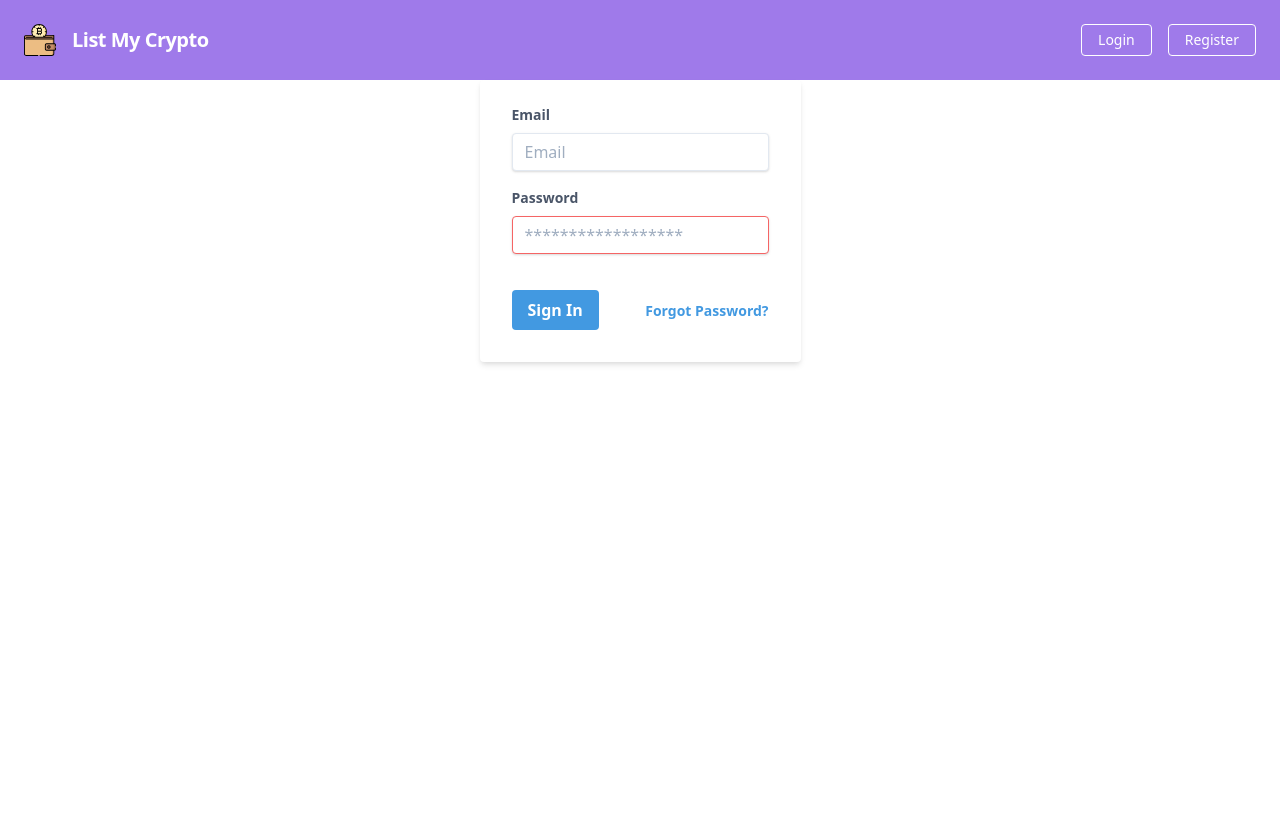
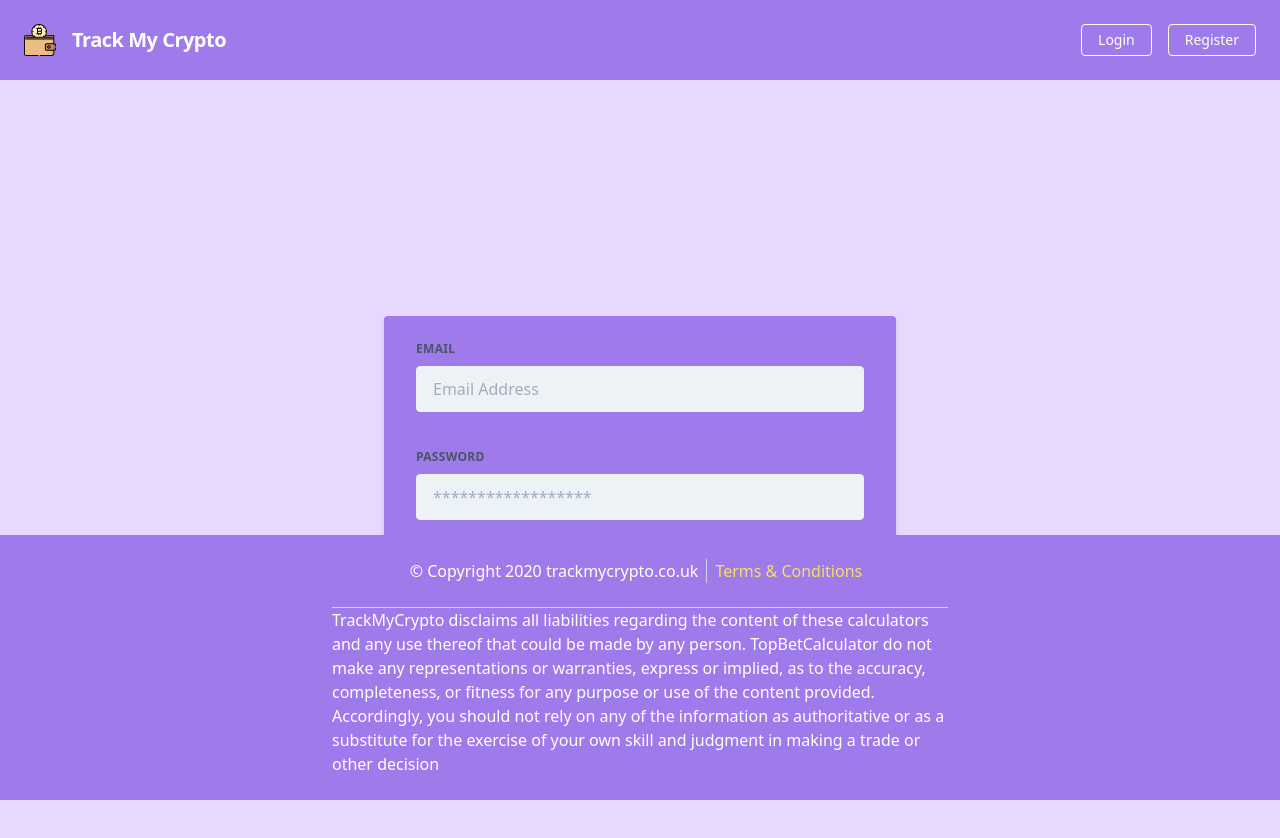
Before and after one commit to ajmaln/crypto-counter, a React (Create React App) app: page /login in a window 1280 px wide. Shown: the top 838 px of the page. Before the commit the page ends 800 px from the top, so only its background shows below. Built offline with nearby package versions, Linux system fonts and the light colour scheme.

Commit message:
Added footer

```diff
--- a/public/index.html
+++ b/public/index.html
@@ -24,7 +24,7 @@
       work correctly both with client-side routing and a non-root public URL.
       Learn how to configure a non-root public URL by running `npm run build`.
     -->
-    <title>List My Crypto</title>
+    <title>Track My Crypto</title>
   </head>
   <body>
     <noscript>You need to enable JavaScript to run this app.</noscript>
--- a/src/App.jsx
+++ b/src/App.jsx
@@ -2,13 +2,23 @@ import React from 'react';
 import './assets/css/tailwind.output.css';
 //* Core Components
 import AddCrypto from './components/AddCrypto/AddCrypto';
+import Portfolio from './components/Portfolio/Portfolio';
 import Header from './components/Header';
+import Footer from './components/Footer';
 
 function App() {
   return (
     <>
       <Header />
-      <AddCrypto />
+      <div className="min-h-screen mb-20">
+        <div className="flex items-center justify-center">
+          <AddCrypto />
+        </div>
+        <div className="flex items-center justify-center">
+          <Portfolio />
+        </div>
+      </div>
+      <Footer />
     </>
   );
 }
--- a/src/components/AddCrypto/AddCrypto.jsx
+++ b/src/components/AddCrypto/AddCrypto.jsx
@@ -22,8 +22,7 @@ const AddCrypto = () => {
   }, []);
 
   return (
-    <div className="flex items-center justify-between">
-      <div className="flex items-center space-x-4">
+    <div className="flex items-center space-x-4 m-5 p-6 bg-purple-200 border-solid border-2 border-purple-700 rounded-lg w-8/12">
       <div className="inline-block relative block appearance-none w-full bg-white border border-gray-400 hover:border-gray-500 rounded shadow leading-tight focus:outline-none focus:shadow-outline">
         <select onChange={handleSelection} className="block appearance-none w-full bg-white border border-gray-400 hover:border-gray-500 px-4 py-3 pr-8 rounded shadow leading-tight focus:outline-none focus:shadow-outline">
           {Object.keys(cryptos).map((key) => (
@@ -41,7 +40,6 @@ const AddCrypto = () => {
       <input className="block appearance-none w-full bg-white border border-gray-400 hover:border-gray-500 px-4 py-3 pr-8 rounded shadow leading-tight focus:outline-none focus:shadow-outline" type="text" name="price" placeholder="Price Paid" />
       <img className="fill-current min-h-full w-8 cursor-pointer" src={`${window.location.origin}/add.svg`} alt="Add" />
     </div>
-    </div>
   );
 };
 
--- /dev/null
+++ b/src/components/Footer.jsx
@@ -0,0 +1,26 @@
+import React, { useState } from 'react';
+
+const Footer = () => {
+  const [termsOpen, setTermsOpen] = useState(true);
+  return (
+    <footer className={`flex flex-col items-center justify-center fixed bottom-0 w-full bg-purple-500 p-6 mt-10${termsOpen ? ' divide-y divide-gray-400 space-y-6' : ''}`}>
+      <div className="flex flex-row space-x-2 divide-x divide-gray-400">
+        <p className="text-white">&copy; Copyright 2020 trackmycrypto.co.uk</p>
+        <a className="text-yellow-400 hover:text-yellow-500 px-2" href="#terms" onClick={() => setTermsOpen(!termsOpen)}>Terms &amp; Conditions</a>
+      </div>
+      <div className="flex flex-col items-center justify-center w-1/2">
+        <p className={`${termsOpen ? ' ' : 'hidden '}text-white`}>
+          TrackMyCrypto disclaims all liabilities regarding the content of these
+          calculators and any use thereof that could be made by any person.
+          TopBetCalculator do not make any representations or warranties, express
+          or implied, as to the accuracy, completeness, or fitness for any
+          purpose or use of the content provided. Accordingly, you should not rely
+          on any of the information as authoritative or as a substitute for the
+          exercise of your own skill and judgment in making a trade or other decision
+        </p>
+      </div>
+    </footer>
+  );
+};
+
+export default Footer;
--- a/src/components/Header.jsx
+++ b/src/components/Header.jsx
@@ -9,7 +9,7 @@ const Header = () => {
       <div className="flex items-center flex-shrink-1 text-white mr-6 cursor-pointer" onClick={(e) => history.push('/')}>
         {/* <svg className="fill-current h-8 w-8 mr-2" width="54" height="54" viewBox="0 0 54 54" xmlns="http://www.w3.org/2000/svg"><path d="M13.5 22.1c1.8-7.2 6.3-10.8 13.5-10.8 10.8 0 12.15 8.1 17.55 9.45 3.6.9 6.75-.45 9.45-4.05-1.8 7.2-6.3 10.8-13.5 10.8-10.8 0-12.15-8.1-17.55-9.45-3.6-.9-6.75.45-9.45 4.05zM0 38.3c1.8-7.2 6.3-10.8 13.5-10.8 10.8 0 12.15 8.1 17.55 9.45 3.6.9 6.75-.45 9.45-4.05-1.8 7.2-6.3 10.8-13.5 10.8-10.8 0-12.15-8.1-17.55-9.45-3.6-.9-6.75.45-9.45 4.05z"/></svg> */}
         <img className="fill-current h-8 mr-4" src={`${window.location.origin}/bitcoin.svg`} alt="" />
-        <span className="font-semibold text-xl tracking-tight">List My Crypto</span>
+        <span className="font-semibold text-xl tracking-tight">Track My Crypto</span>
       </div>
       <div className="block lg:hidden">
         <button className="flex items-center px-3 py-2 border rounded text-teal-200 border-teal-400 hover:text-white hover:border-white">
--- a/src/components/Login/Login.jsx
+++ b/src/components/Login/Login.jsx
@@ -1,6 +1,7 @@
 import React, { useState } from 'react';
 //* Core Components
 import Header from '../Header';
+import Footer from '../Footer';
 
 const Login = () => {
   const [error, setError] = useState('');
@@ -28,34 +29,39 @@ const Login = () => {
   };
 
   return (
-    <div>
+    <>
       <Header />
-      <div className="flex items-center justify-center">
-        <form className="bg-white shadow-md rounded px-8 pt-6 pb-8 mb-4" noValidate onSubmit={handleSubmit}>
-          <div className="mb-4">
-            <label className="block text-gray-700 text-sm font-bold mb-2" htmlFor="username">
-              Email
-            </label>
-            <input className="shadow appearance-none border rounded w-full py-2 px-3 text-gray-700 leading-tight focus:outline-none focus:shadow-outline" id="username" type="text" name="username" placeholder="Email" />
+      <div className="flex items-center justify-center min-h-screen bg-purple-200">
+        <form className="bg-white shadow-md rounded px-8 pt-6 pb-8 mb-4 bg-purple-500 w-full max-w-lg" noValidate onSubmit={handleSubmit}>
+          {error ? <p className="text-yellow-300 font-extrabold text-base italic flex justify-center  pb-6">{error}</p> : null}
+          <div className="flex flex-wrap -mx-3 mb-6">
+            <div className="w-full px-3">
+              <label className="block uppercase tracking-wide text-gray-700 text-xs font-bold mb-2" htmlFor="username">
+                Email
+              </label>
+              <input className="appearance-none block w-full bg-gray-200 text-gray-700 border border-gray-200 rounded py-3 px-4 mb-3 leading-tight focus:outline-none focus:bg-white focus:border-gray-500" id="login-username" name="username" type="username" placeholder="Email Address" />
+            </div>
           </div>
-          <div className="mb-6">
-            <label className="block text-gray-700 text-sm font-bold mb-2" htmlFor="password">
-              Password
-            </label>
-            <input className="shadow appearance-none border border-red-500 rounded w-full py-2 px-3 text-gray-700 mb-3 leading-tight focus:outline-none focus:shadow-outline" id="password" type="password" name="password" placeholder="******************" />
-            <p className="text-red-500 text-xs italic">{error}</p>
+          <div className="flex flex-wrap -mx-3 mb-6">
+            <div className="w-full px-3">
+              <label className="block uppercase tracking-wide text-gray-700 text-xs font-bold mb-2" htmlFor="password">
+                Password
+              </label>
+              <input className="appearance-none block w-full bg-gray-200 text-gray-700 border border-gray-200 rounded py-3 px-4 mb-3 leading-tight focus:outline-none focus:bg-white focus:border-gray-500" id="login-password" name="password" type="password" placeholder="******************" />
+            </div>
           </div>
           <div className="flex items-center justify-between">
-            <button className="bg-blue-500 hover:bg-blue-700 text-white font-bold py-2 px-4 rounded focus:outline-none focus:shadow-outline" type="submit">
+            <button className="bg-black hover:bg-opacity-50 text-white font-bold py-2 px-4 rounded focus:outline-none focus:shadow-outline" type="submit">
               Sign In
             </button>
-            <a className="inline-block align-baseline font-bold text-sm text-blue-500 hover:text-blue-800" href="/">
+            <a className="inline-block align-baseline font-bold text-sm text-white hover:text-gray-300" href="/">
               Forgot Password?
             </a>
           </div>
         </form>
       </div>
-    </div>
+      <Footer />
+    </>
   );
 };
 
--- a/src/components/Portfolio/Portfolio.jsx
+++ b/src/components/Portfolio/Portfolio.jsx
@@ -5,23 +5,16 @@ const Portfolio = () => {
   const history = useHistory();
 
   return (
-    <nav className="flex items-center justify-between flex-wrap bg-purple-500 p-6">
-      <div className="flex items-center flex-shrink-1 text-white mr-6 cursor-pointer" onClick={(e) => history.push('/')}>
-        <svg className="fill-current h-8 w-8 mr-2" width="54" height="54" viewBox="0 0 54 54" xmlns="http://www.w3.org/2000/svg"><path d="M13.5 22.1c1.8-7.2 6.3-10.8 13.5-10.8 10.8 0 12.15 8.1 17.55 9.45 3.6.9 6.75-.45 9.45-4.05-1.8 7.2-6.3 10.8-13.5 10.8-10.8 0-12.15-8.1-17.55-9.45-3.6-.9-6.75.45-9.45 4.05zM0 38.3c1.8-7.2 6.3-10.8 13.5-10.8 10.8 0 12.15 8.1 17.55 9.45 3.6.9 6.75-.45 9.45-4.05-1.8 7.2-6.3 10.8-13.5 10.8-10.8 0-12.15-8.1-17.55-9.45-3.6-.9-6.75.45-9.45 4.05z"/></svg>
-        <span className="font-semibold text-xl tracking-tight">My Crypto Assets</span>
+    <div className="space-x-4 m-5 p-6 bg-purple-200 border-solid border-2 border-purple-700 rounded-lg w-8/12">
+      <div className="divide-y divide-gray-400">
+        <div className="flex flex-row">
+          <div className="text-left py-2">Bitcoin</div>
+          <div className="text-center py-2">0.33</div>
+        </div>
+        <div className="flex flex-row text-left py-2">XRP</div>
+        <div className="text-left py-2">Monero</div>
       </div>
-      <div className="block lg:hidden">
-        <button className="flex items-center px-3 py-2 border rounded text-teal-200 border-teal-400 hover:text-white hover:border-white">
-          <svg className="fill-current h-3 w-3" viewBox="0 0 20 20" xmlns="http://www.w3.org/2000/svg"><title>Menu</title><path d="M0 3h20v2H0V3zm0 6h20v2H0V9zm0 6h20v2H0v-2z"/></svg>
-        </button>
-      </div>
-      <div className="w-full bloc lg:w-auto">
-
-        <div>
-          <a href="login" className="inline-block text-sm px-4 py-2 leading-none border rounded text-white border-white hover:border-transparent hover:text-teal-500 hover:bg-white mt-4 lg:mt-0">Login</a>
-        </div>
-      </div>
-    </nav>
+    </div>
   );
 };
 
```
Also changed, not shown: src/components/Register/Register.jsx (+7 -5 lines), public/manifest.json. Lines whose indentation alone changed are shown as unchanged.
